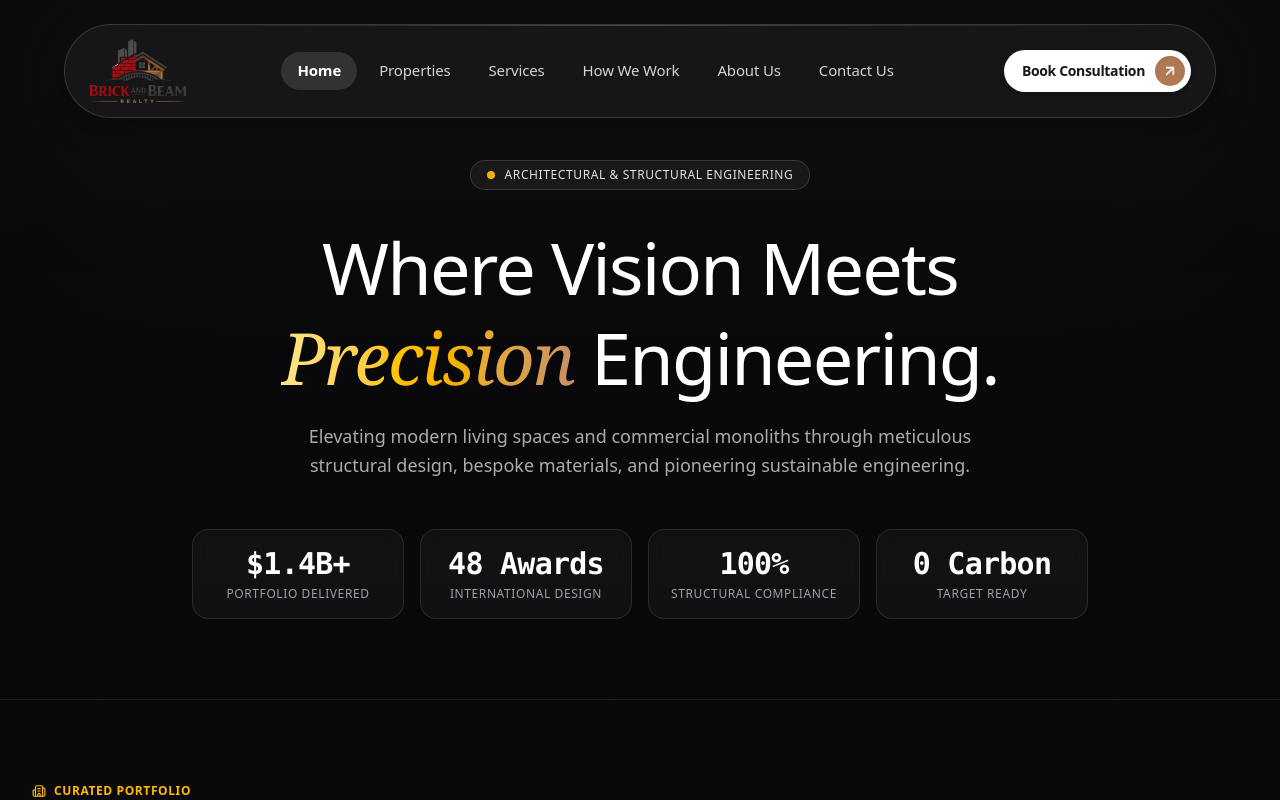
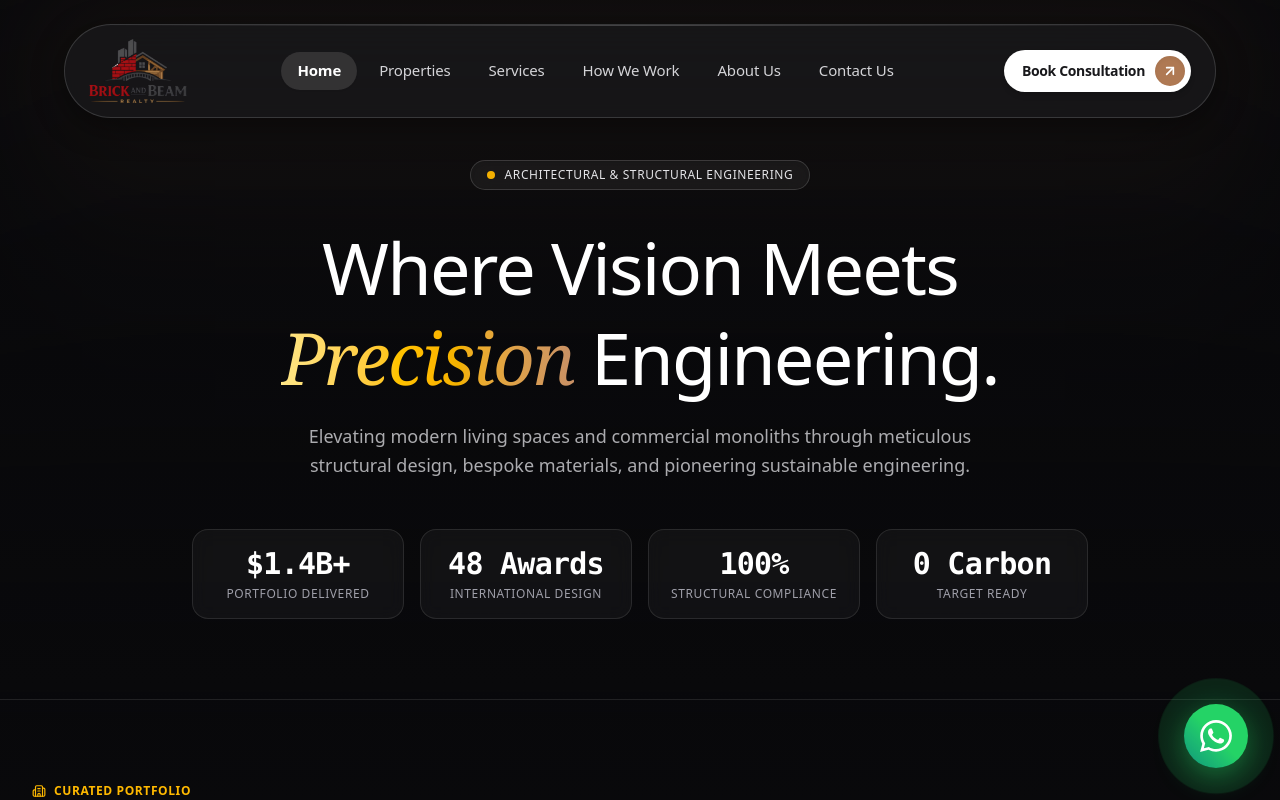
Before and after one commit to bricknbeamrealty/bricknbeamrealty, a Next.js app: page / in a window 1280 px wide. Shown: the top 800 px of the page. Built offline with nearby package versions, Linux system fonts and the light colour scheme.

Commit message:
feat: add floating whatsapp button with pulse ring and hover tooltip

```diff
--- a/src/app/layout.tsx
+++ b/src/app/layout.tsx
@@ -1,5 +1,6 @@
 import type { Metadata } from "next";
 import "./globals.css";
+import WhatsAppButton from "@/components/WhatsAppButton";
 
 export const metadata: Metadata = {
   title: "Brick & Beams",
@@ -13,8 +14,9 @@ export default function RootLayout({
 }>) {
   return (
     <html lang="en">
-      <body className="antialiased bg-zinc-950 text-zinc-100 selection:bg-amber-400 selection:text-zinc-950 min-h-screen">
+      <body className="antialiased bg-zinc-950 text-zinc-100 selection:bg-amber-400 selection:text-zinc-950 min-h-screen relative">
         {children}
+        <WhatsAppButton />
       </body>
     </html>
   );
--- /dev/null
+++ b/src/components/WhatsAppButton.tsx
@@ -0,0 +1,40 @@
+"use client";
+
+import React from "react";
+import { motion } from "framer-motion";
+
+export default function WhatsAppButton() {
+  return (
+    <motion.div
+      initial={{ scale: 0, opacity: 0 }}
+      animate={{ scale: 1, opacity: 1 }}
+      transition={{ delay: 0.6, type: "spring", stiffness: 260, damping: 20 }}
+      className="fixed bottom-6 right-6 sm:bottom-8 sm:right-8 z-50"
+    >
+      <a
+        href="https://wa.me/18008492742?text=Hello%20Brick%20%26%20Beams,%20I%20would%20like%20to%20inquire%20about%20your%20architectural%20properties."
+        target="_blank"
+        rel="noopener noreferrer"
+        aria-label="Chat with Brick & Beams on WhatsApp"
+        className="group relative flex items-center justify-center w-14 h-14 sm:w-16 sm:h-16 rounded-full bg-gradient-to-tr from-[#128C7E] via-[#25D366] to-[#25D366] text-white shadow-[0_8px_30px_rgba(37,211,102,0.45)] hover:shadow-[0_12px_40px_rgba(37,211,102,0.7)] hover:scale-105 active:scale-95 transition-all duration-300 focus:outline-none focus-visible:ring-4 focus-visible:ring-[#25D366]/40"
+      >
+        {/* Ambient Radar / Pulse Ping */}
+        <span className="absolute -inset-1 rounded-full bg-[#25D366] opacity-35 animate-ping pointer-events-none" />
+
+        {/* Hover Tooltip (Left of button) */}
+        <span className="absolute right-full mr-3.5 top-1/2 -translate-y-1/2 px-3.5 py-1.5 rounded-full bg-zinc-950/90 text-white text-xs font-medium tracking-wide shadow-2xl border border-white/10 backdrop-blur-md opacity-0 group-hover:opacity-100 -translate-x-1 group-hover:translate-x-0 transition-all duration-200 pointer-events-none whitespace-nowrap hidden sm:flex items-center gap-2">
+          <span>Chat with us</span>
+          <span className="w-2 h-2 rounded-full bg-[#25D366] animate-pulse" />
+        </span>
+
+        {/* WhatsApp Icon */}
+        <svg
+          className="w-7 h-7 sm:w-8 sm:h-8 fill-current text-white relative z-10 transition-transform duration-300 group-hover:scale-110"
+          viewBox="0 0 24 24"
+        >
+          <path d="M.057 24l1.687-6.163c-1.041-1.804-1.588-3.849-1.587-5.946.003-6.556 5.338-11.891 11.893-11.891 3.181.001 6.167 1.24 8.413 3.488 2.245 2.248 3.481 5.236 3.48 8.414-.003 6.557-5.338 11.892-11.893 11.892-1.99-.001-3.951-.5-5.688-1.448l-6.305 1.654zm6.597-3.807c1.676.995 3.276 1.591 5.392 1.592 5.448 0 9.886-4.434 9.889-9.885.002-5.462-4.415-9.89-9.881-9.892-5.452 0-9.887 4.434-9.889 9.884-.001 2.225.651 3.891 1.746 5.634l-.999 3.648 3.742-.981zm11.387-5.464c-.074-.124-.272-.198-.57-.347-.297-.149-1.758-.868-2.031-.967-.272-.099-.47-.149-.669.149-.198.297-.768.967-.941 1.165-.173.198-.347.223-.644.074-.297-.149-1.255-.462-2.39-1.475-.883-.788-1.48-1.761-1.653-2.059-.173-.297-.018-.458.13-.606.134-.133.297-.347.446-.521.151-.172.2-.296.3-.495.099-.198.05-.372-.025-.521-.075-.148-.669-1.611-.916-2.206-.242-.579-.487-.501-.669-.51l-.57-.01c-.198 0-.52.074-.792.372s-1.04 1.016-1.04 2.479 1.065 2.876 1.213 3.074c.149.198 2.095 3.2 5.076 4.487.709.306 1.263.489 1.694.626.712.226 1.36.194 1.872.118.571-.085 1.758-.719 2.006-1.413.248-.695.248-1.29.173-1.414z" />
+        </svg>
+      </a>
+    </motion.div>
+  );
+}
```
